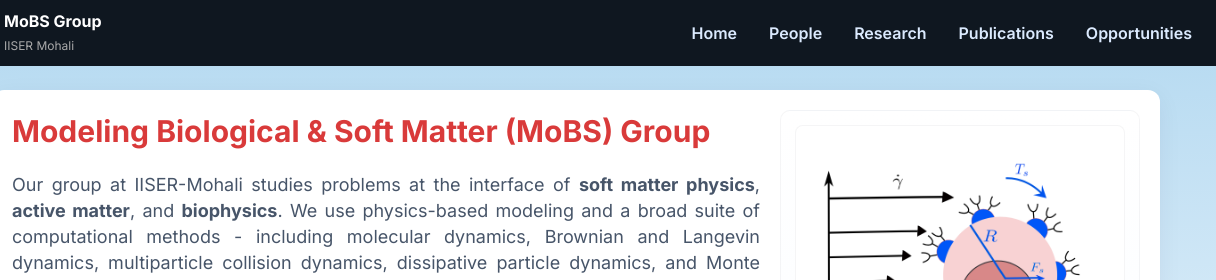
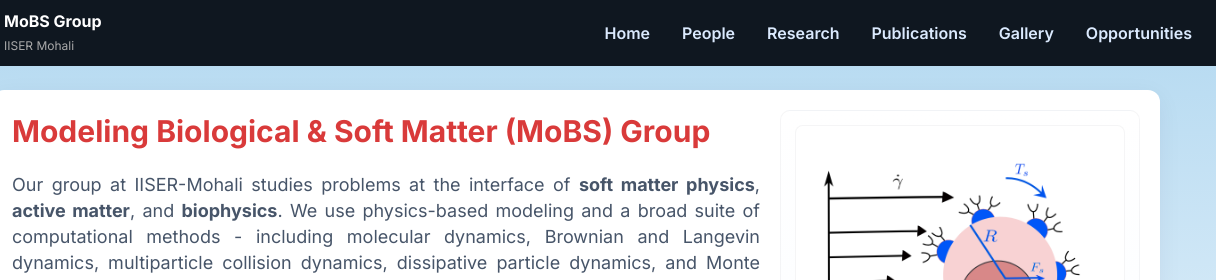
Before and after one commit to AnilBiophysics/AnilBiophysics.github.io, a plain HTML site: page index.html in a window 1280 px wide. Shown: the top 280 px of the page, 64-1280 px from the left. Drawn offline with Linux system fonts and the light colour scheme.

Commit message:
Update index.html
adding Gallery in index.html

```diff
--- a/index.html
+++ b/index.html
@@ -218,6 +218,7 @@ footer.site-footer{
     <a href="people.html">People</a>
     <a href="research.html">Research</a>
     <a href="publications.html">Publications</a>
+    <a href="Gallery.html">Gallery</a>
     <a href="opportunities.html">Opportunities</a>
   </nav>
 
```
